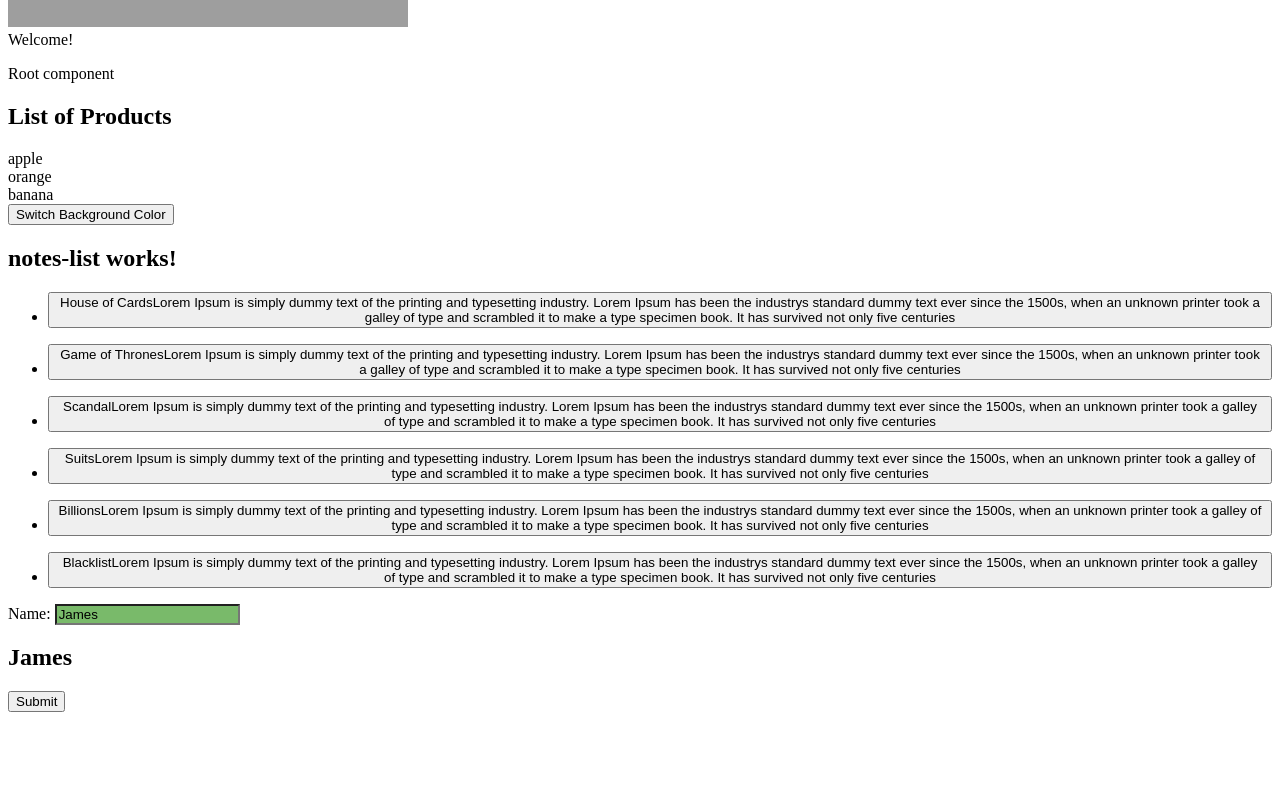
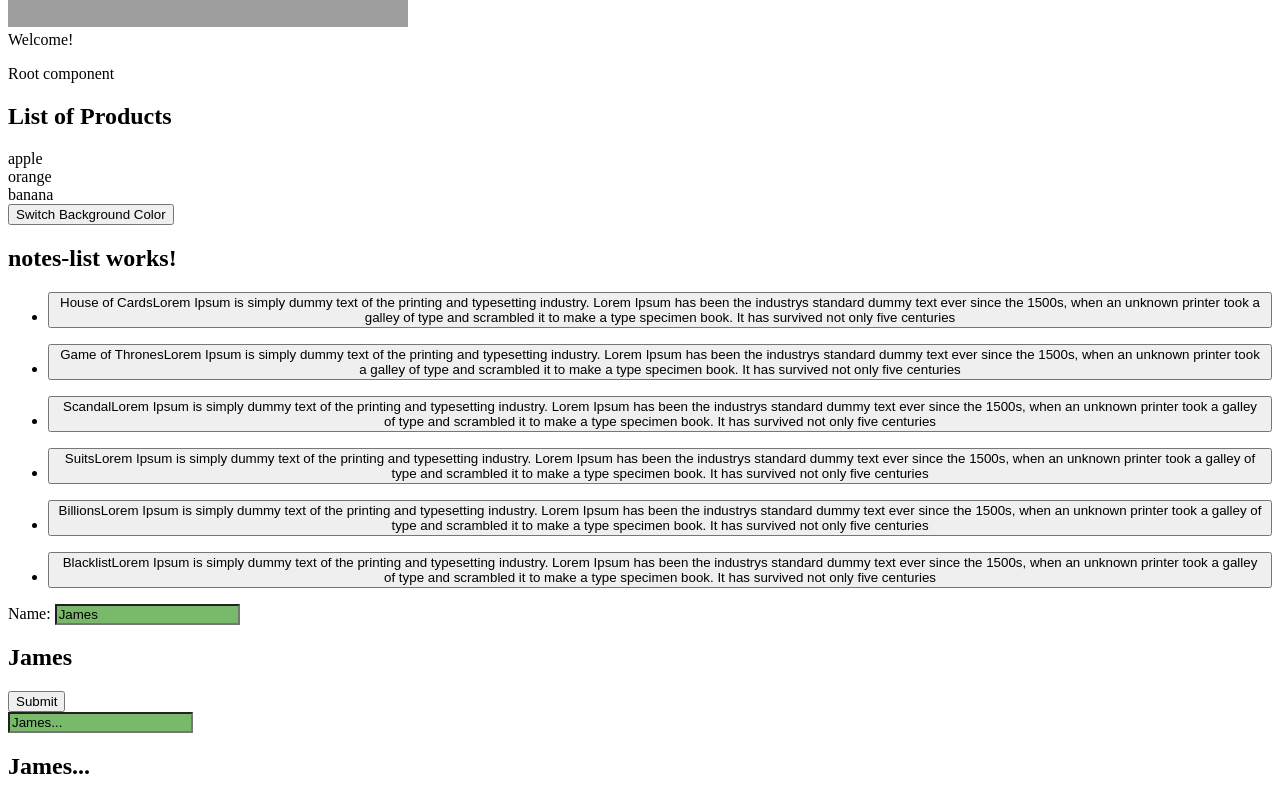
Before and after one commit to anasbassi/notesapp, an Angular app: page / in a window 1280 px wide. Shown: the part 353-1153 px from the top of the page. Before the commit the page ends 1073 px from the top, so only its background shows below. Built offline with nearby package versions, Linux system fonts and the light colour scheme; grey boxes are pictures that could not be loaded.

Commit message:
Reactive forms

```diff
--- a/src/app/notes-list/notes-list.component.html
+++ b/src/app/notes-list/notes-list.component.html
@@ -12,10 +12,14 @@
 </div>
 <form action="submit" #myForm="ngForm">
   <label>Name:
-    <input type="text" [(ngModel)]="name" name="name" />
-    <h2>{{ name }}</h2>
+    <input type="text" [(ngModel)]="names" name="names" />
+    <h2>{{ names }}</h2>
   </label>
   <input type="submit"
     value="Submit"
     [disabled]="!myForm.form.valid" />
 </form>
+<form action="submit" (submit)="showName()">
+  <input type="text" [formControl]="name" name="name" />
+  <h2>{{ name.value }}</h2>
+</form>
--- a/src/app/notes-list/notes-list.component.ts
+++ b/src/app/notes-list/notes-list.component.ts
@@ -2,17 +2,20 @@ import { Component } from '@angular/core';
 import { CommonModule } from '@angular/common';
 import { Note } from '../notes';
 import { FormsModule } from '@angular/forms';
+import { ReactiveFormsModule } from '@angular/forms';
+import { FormGroup, FormControl } from '@angular/forms';
 
 @Component({
   selector: 'app-notes-list',
   standalone: true,
-  imports: [CommonModule, FormsModule],
+  imports: [CommonModule, FormsModule, ReactiveFormsModule],
   templateUrl: './notes-list.component.html',
   styleUrl: './notes-list.component.css'
 })
 export class NotesListComponent {
+  name = new FormControl('James...');
 
-  name = 'James';
+  names = 'James';
   notes: Note[] = [
     {
         id: 0,
@@ -50,6 +53,10 @@ export class NotesListComponent {
     alert(title);
   }
 
+  showName() {
+    alert(this.name.value);
+  }
+
   constructor() { }
 
   ngOnInit(): void {
```
